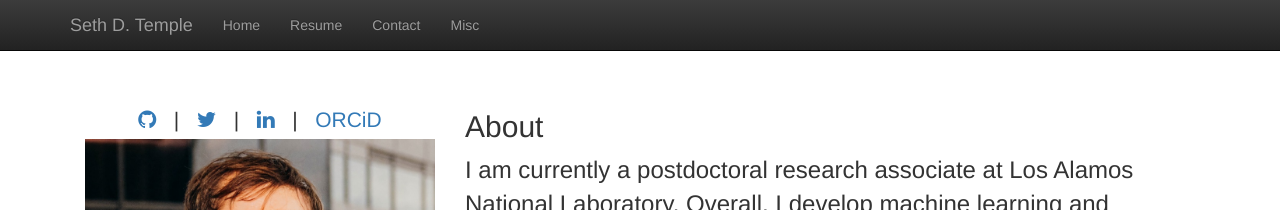
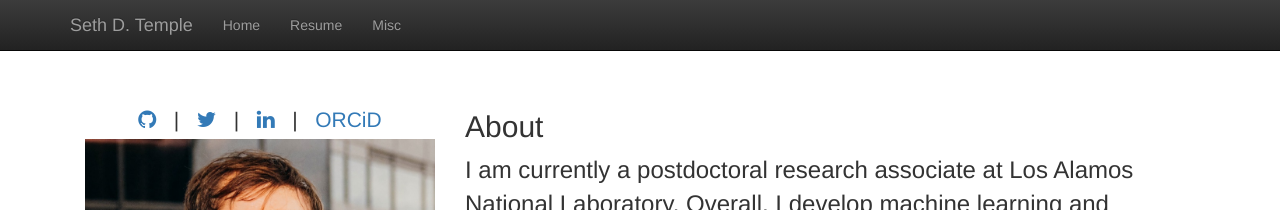
Before and after one commit to sdtemple/sdtemple.github.io, a Jekyll site: the page built from index.html, in a window 1280 px wide. Shown: the top 210 px of the page. Built offline with Jekyll 4.4.1, drawn with Linux system fonts in a browser that asks for light colours; nearby versions of some CDN libraries; library files that are not in the unit come from our copies.

Commit message:
no contact tab

```diff
--- a/_layouts/default.html
+++ b/_layouts/default.html
@@ -39,7 +39,7 @@
             	 <!-- <li><a class="active" href="research.html">Research</a></li> -->
 	         <!-- <li><a class="active" href="teaching.html">Teaching</a></li> -->
 		 <li><a class="active" href="cv.html">Resume</a></li>
-	         <li><a class="active" href="contact.html">Contact</a></li>
+	         <!-- <li><a class="active" href="contact.html">Contact</a></li> -->
 		  <li><a class="active" href="misc.html">Misc</a></li>
           </ul>
         </div><!--/.nav-collapse -->
```
